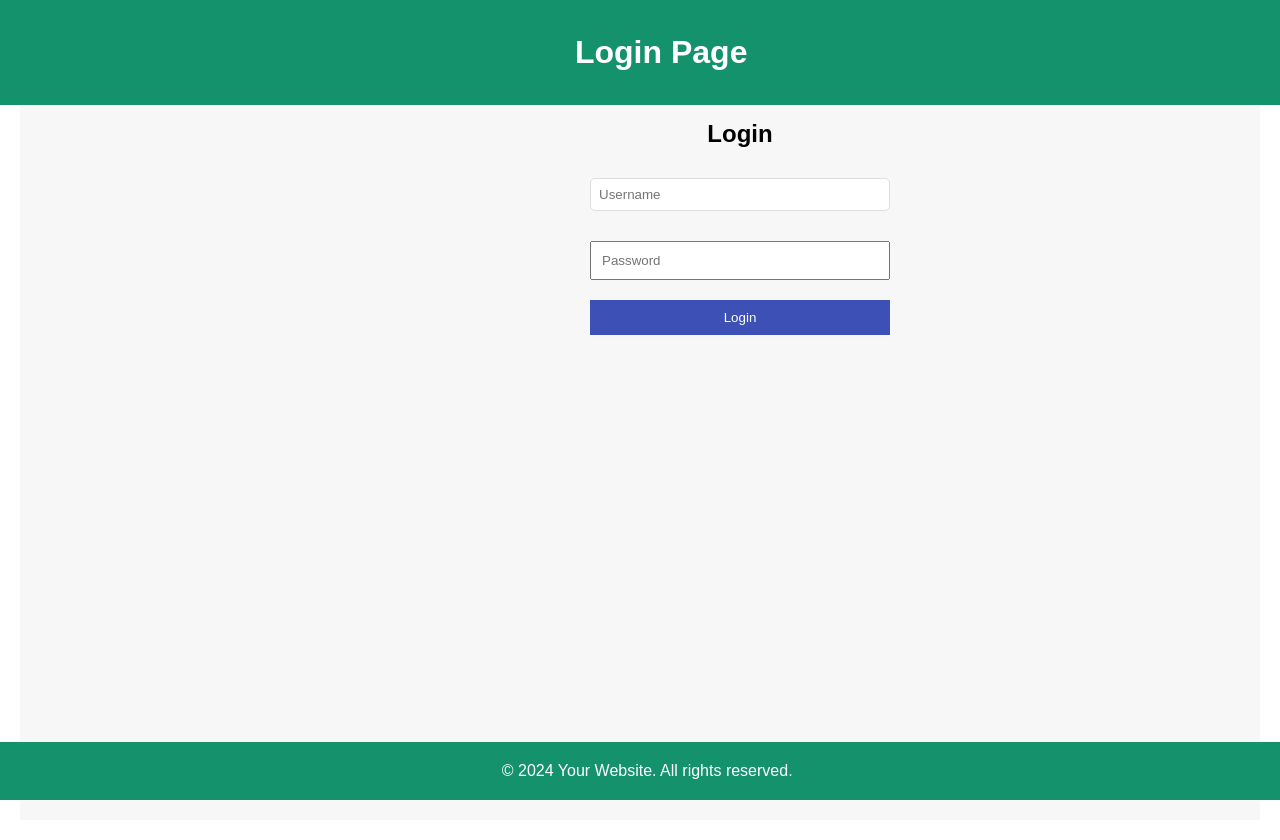
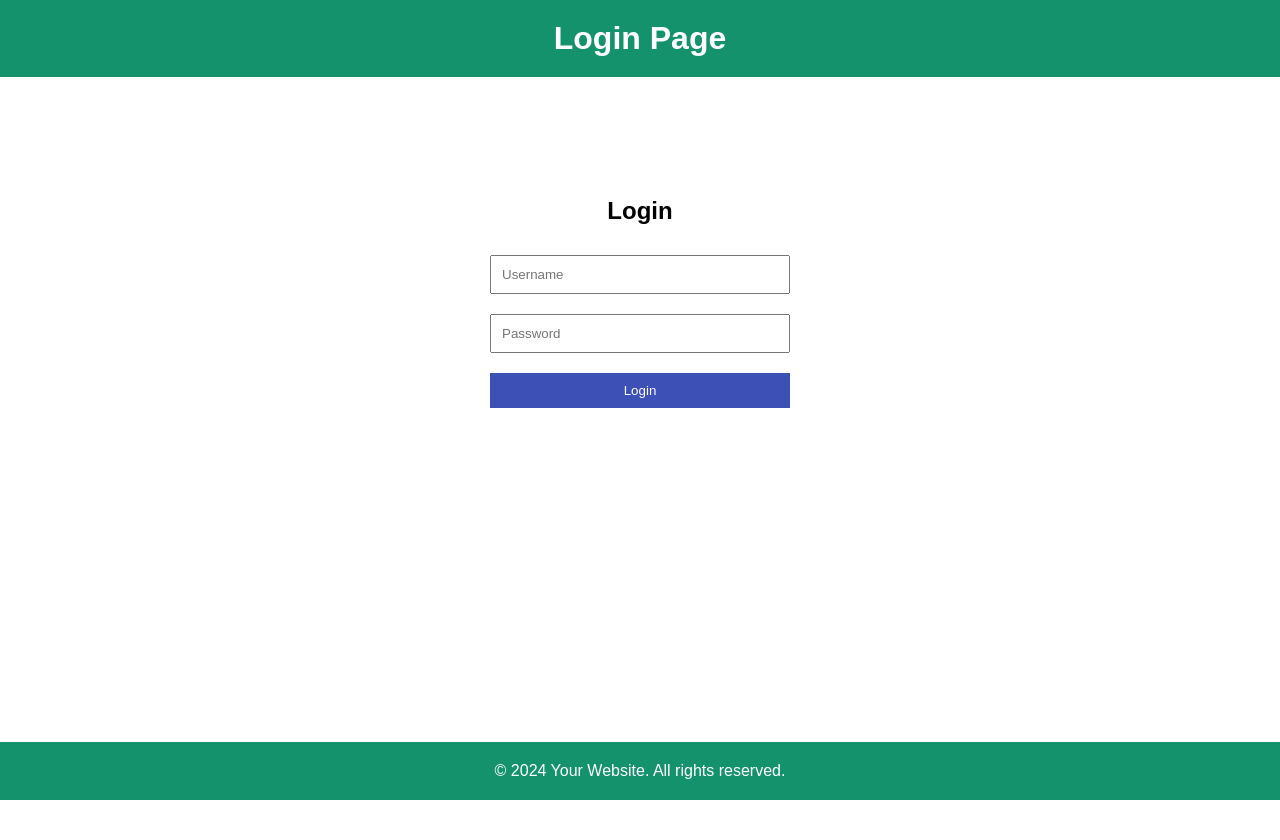
Before and after one commit to sanyogs/PoPoPanel, a Django app: a page that uses popopanel/popo/templates/user/index.html in a window 1280 px wide. After the commit the page ends 800 px from the top, so only its background shows below. Run offline with Django 5.2, Linux system fonts and the light colour scheme; parts of the project's set-up code (start-up, migrations or seed data) failed here and were passed over.

Commit message:
home css fix

```diff
--- a/popopanel/popo/static/css/styles.css
+++ b/popopanel/popo/static/css/styles.css
@@ -833,7 +833,6 @@ body,
             font-size: 1em; /* Adjust font size as needed */
             color: #333; /* Adjust text color as needed */
             text-decoration: none;
-            display: inline;
         }
 
         .icon-label:hover {
--- a/popopanel/popo/templates/user/index.html
+++ b/popopanel/popo/templates/user/index.html
@@ -5,8 +5,8 @@
     <meta charset="UTF-8">
     <meta name="viewport" content="width=device-width, initial-scale=1.0">
     <title>Login</title>
-    <link rel="stylesheet" href="{% static 'css/styles.css' %}">
-    <!-- <style>
+    <!-- <link rel="stylesheet" href="{% static 'css/styles.css' %}"> -->
+    <style>
         body, html {
             height: 100%;
             margin: 0;
@@ -65,7 +65,7 @@
             text-align: center;
             margin-bottom: 20px;
         }
-    </style> -->
+    </style>
 </head>
 <body>
     <div class="wrapper">
```
